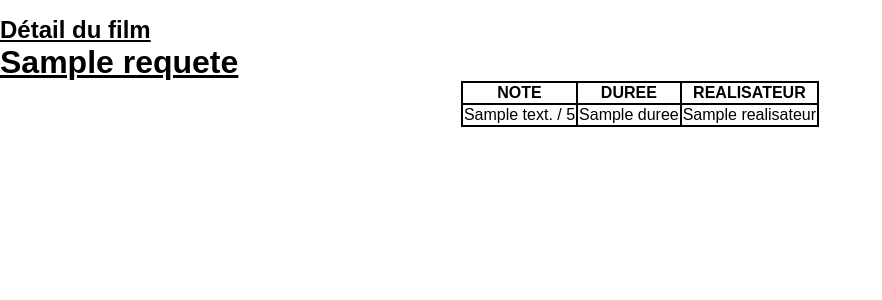
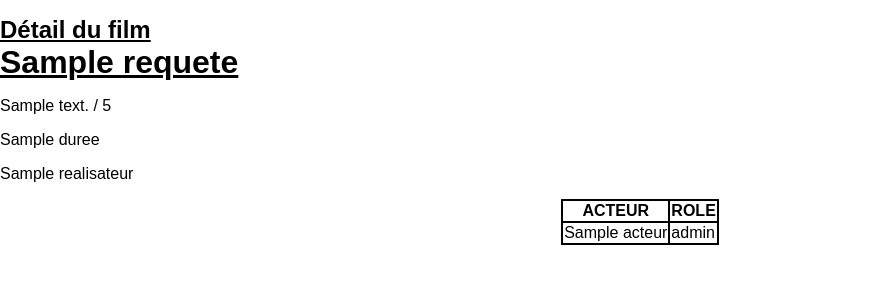
Before and after one commit to SelcukYalcin/PDO_cinema_mvc, a PHP site: template view/detailFilms.php in a window 1280 px wide. Shown: the part 48-348 px from the top of the page, without its empty margins (0-882 px from the left). Run offline with PHP 8.4, Linux system fonts and the light colour scheme; the template is opened without the code that fills it: most values are stand-ins (such as "Sample title", 1, 10 or a date in 2020).

Commit message:
Details terminés MVC

```diff
--- a/controller/CinemaController.php
+++ b/controller/CinemaController.php
@@ -85,7 +85,7 @@ class CinemaController {
             ["id" => $id]
         );
         $requete2=$pdo->prepare("
-            SELECT CONCAT(p.prenom,' ', p.nom) AS listActeurs, r.nom_role AS nomRole
+            SELECT CONCAT(p.prenom,' ', p.nom) AS Acteur, r.nom_role AS Role
             FROM film f
             INNER JOIN jouer j ON j.id_film = f.id_film
             INNER JOIN acteur a ON j.id_acteur = a.id_acteur
--- a/view/detailFilms.php
+++ b/view/detailFilms.php
@@ -4,22 +4,25 @@
 <div class="aside">
     <div>
         <h1><?= $detailFilms["titre"] ?></h1>
+        <p><?= $detailFilms["note"] ?> / 5</p>
+        <p><?= $detailFilms["duree"] ?></p>
+        <p><?= $detailFilms["realisateur"] ?></p>
     </div>
 
     <table>
         <thead>
             <tr>
-                <th>NOTE</th>
-                <th>DUREE</th>
-                <th>REALISATEUR</th>
+                <th>ACTEUR</th>
+                <th>ROLE</th>
             </tr>
         </thead>
         <tbody>
+            <?php foreach($requete2->fetchAll() as $cast) { ?>
             <tr>
-                <td><?= $detailFilms["note"] ?> / 5</td>
-                <td><?= $detailFilms["duree"] ?></td>
-                <td><?= $detailFilms["realisateur"] ?></td>
+                <td><?= $cast["Acteur"] ?></td>
+                <td><?= $cast["Role"] ?></td>
             </tr>
+            <?php } ?>
         </tbody>
     </table>
 </div>
```
